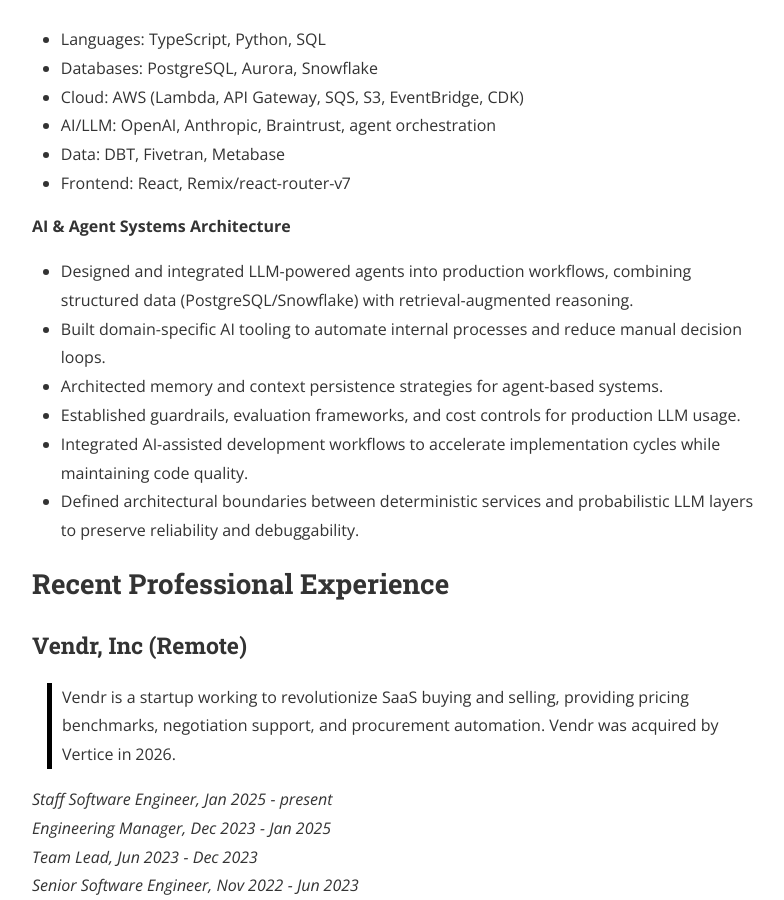
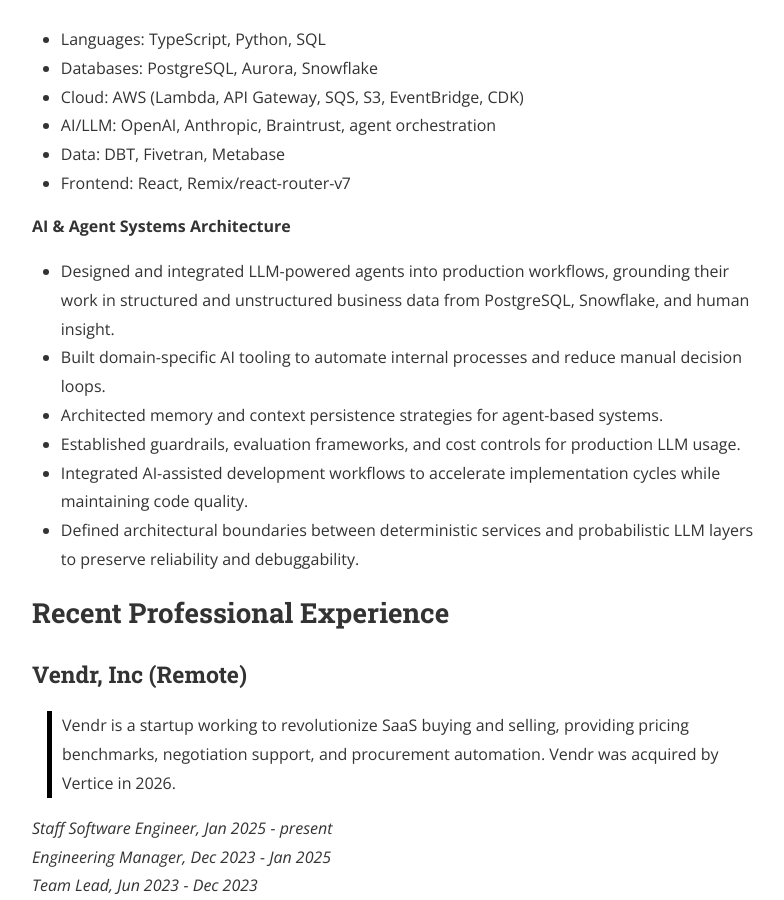
Before and after one commit to ryanguill/ryanguill.github.io, a Jekyll site: the page built from resume.html, in a window 1280 px wide and 900 px high, scrolled down 656 px. Shown: the whole window, without its empty margins (240-1024 px from the left). Built offline with Jekyll 4.4.1, drawn with Linux system fonts in a browser that asks for light colours; nearby versions of some CDN libraries; a style sheet for code colours, icons or effects is not loaded.

Commit message:
Clarify agent data grounding

```diff
--- a/resume.html
+++ b/resume.html
@@ -43,7 +43,7 @@
 
 <strong>AI & Agent Systems Architecture</strong>
 <ul>
-	<li>Designed and integrated LLM-powered agents into production workflows, combining structured data (PostgreSQL/Snowflake) with retrieval-augmented reasoning.</li>
+	<li>Designed and integrated LLM-powered agents into production workflows, grounding their work in structured and unstructured business data from PostgreSQL, Snowflake, and human insight.</li>
 	<li>Built domain-specific AI tooling to automate internal processes and reduce manual decision loops.</li>
 	<li>Architected memory and context persistence strategies for agent-based systems.</li>
 	<li>Established guardrails, evaluation frameworks, and cost controls for production LLM usage.</li>
```
